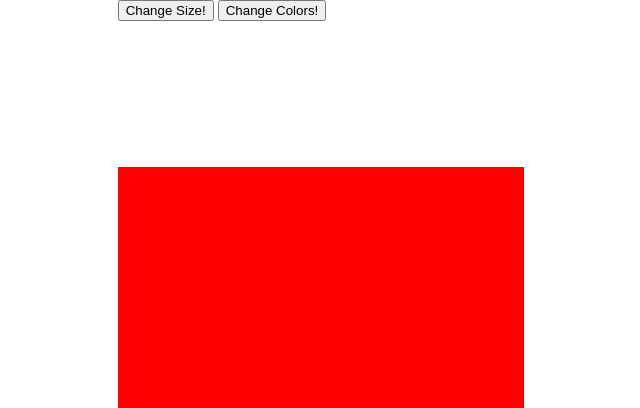
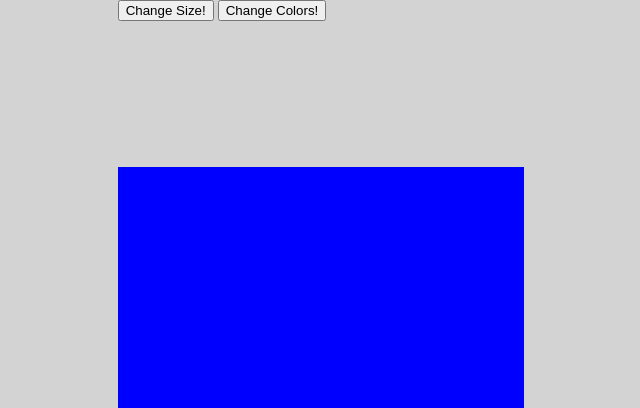
Before and after one commit to bwkrayb/etch-a-sketch, a plain HTML site: page index.html in a window 1280 px wide. Shown: the top 408 px of the page, without its empty margins (309-949 px from the left). Drawn offline with Linux system fonts and the light colour scheme.

Commit message:
edited readme and made colors more night friendly

```diff
--- a/css/style.css
+++ b/css/style.css
@@ -4,6 +4,7 @@ body {
   min-height: 100vh;
   grid-template-rows: 1fr 3fr 1fr;
   grid-template-columns: 1fr 1fr 1fr;
+  background-color: lightgrey;
 }
 
 #grid-container {
@@ -30,7 +31,7 @@ div[class^="row"] {
 
 .block {
   margin:0px;
-  background-color: red;
+  /* background-color: red; */
   display: inline-block;
   transition: ease-in;
   transition: ease-out 1s;
--- a/js/script.js
+++ b/js/script.js
@@ -1,7 +1,7 @@
 let gridCount = 16;
 let size = 500 / gridCount;
 let sizepx = size + 'px';
-let color1 = 'red';
+let color1 = 'blue';
 let color2 = 'green';
 const container = document.querySelector('#grid-container');
 
```
Also changed, not shown: 1 other file.
